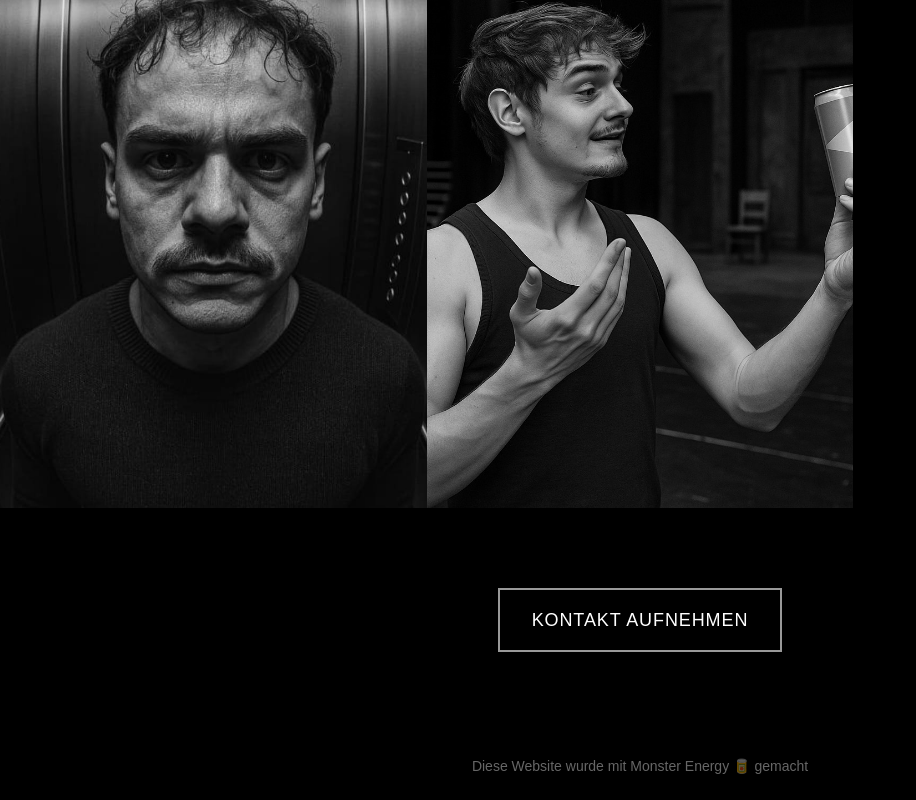
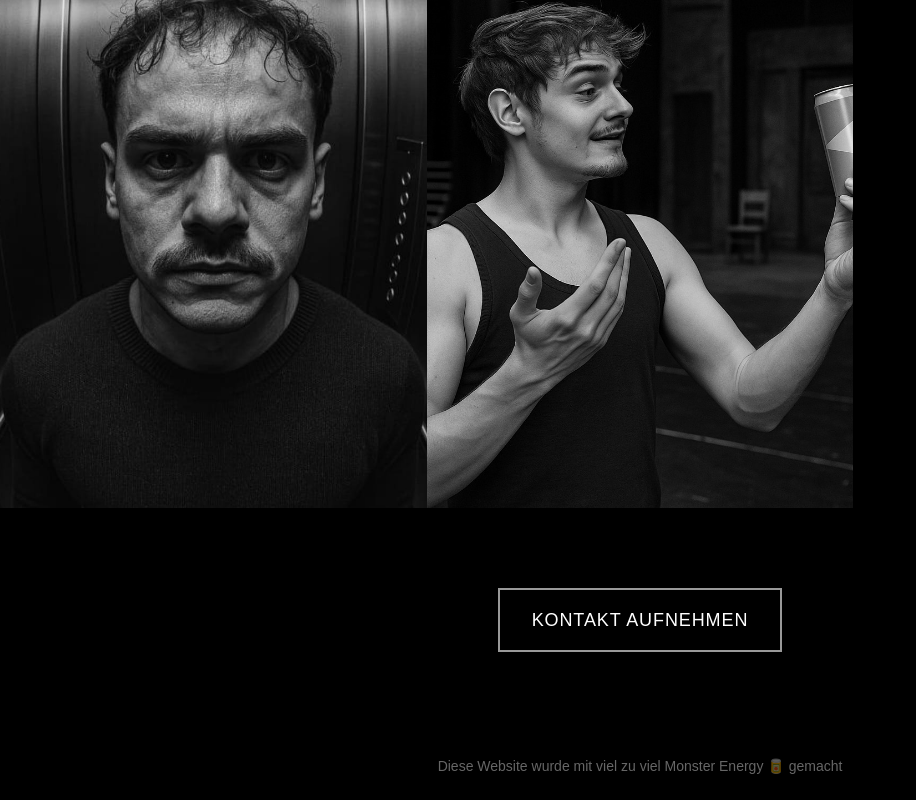
Before and after one commit to TheRealDevCH/actor-portfolio, a Next.js app: page / in a window 1280 px wide. Shown: the part 1430-2230 px from the top of the page, without its empty margins (0-916 px from the left). Built offline with nearby package versions, Linux system fonts and the light colour scheme.

Commit message:
Update footer text - too much Monster Energy

```diff
--- a/app/page.tsx
+++ b/app/page.tsx
@@ -82,7 +82,7 @@ export default function Home() {
       {/* Footer */}
       <footer className="py-6 px-4 text-center">
         <p className="text-white/40 text-xs sm:text-sm">
-          Diese Website wurde mit Monster Energy 🥫 gemacht
+          Diese Website wurde mit viel zu viel Monster Energy 🥫 gemacht
         </p>
       </footer>
 
```
